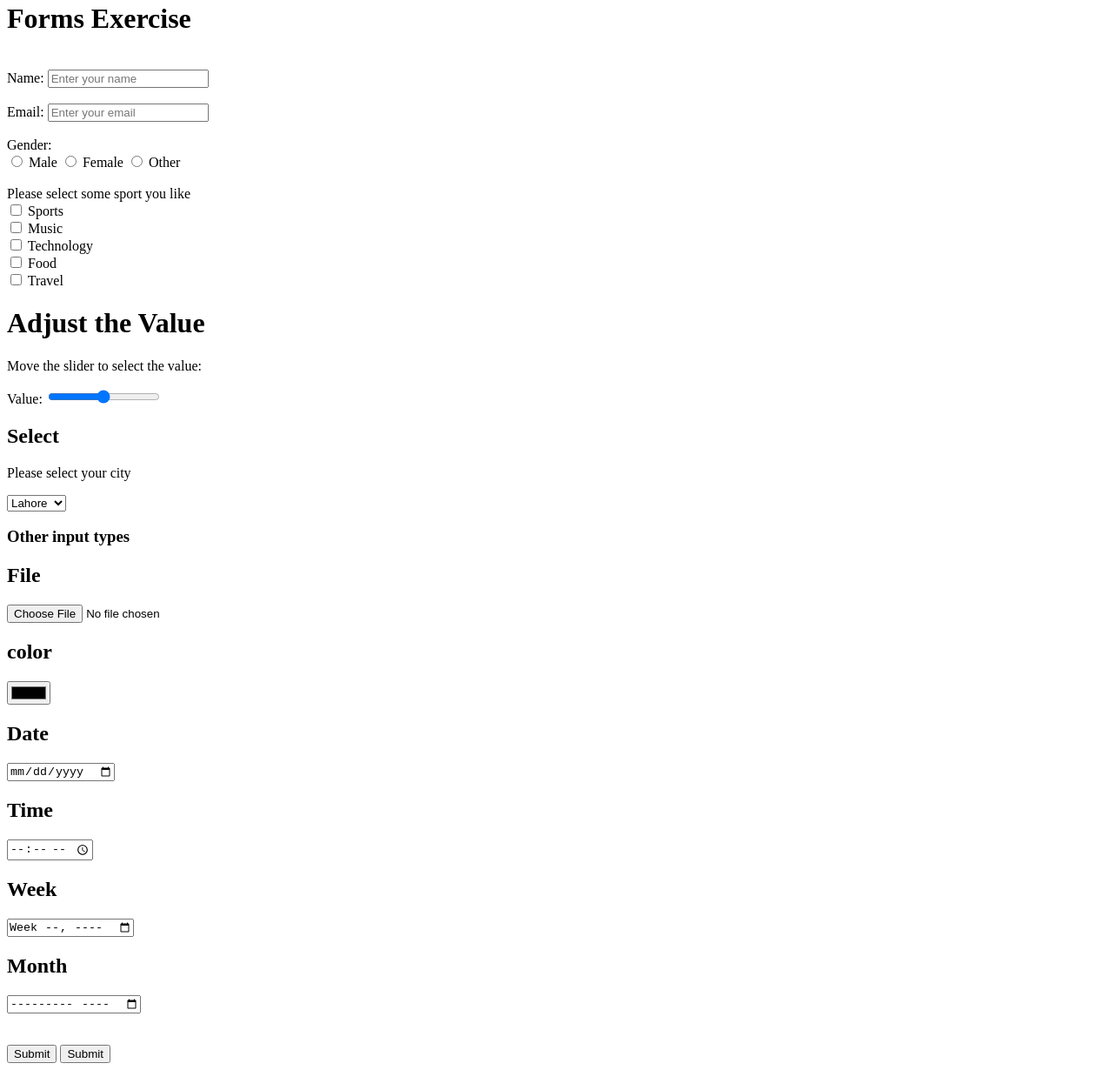
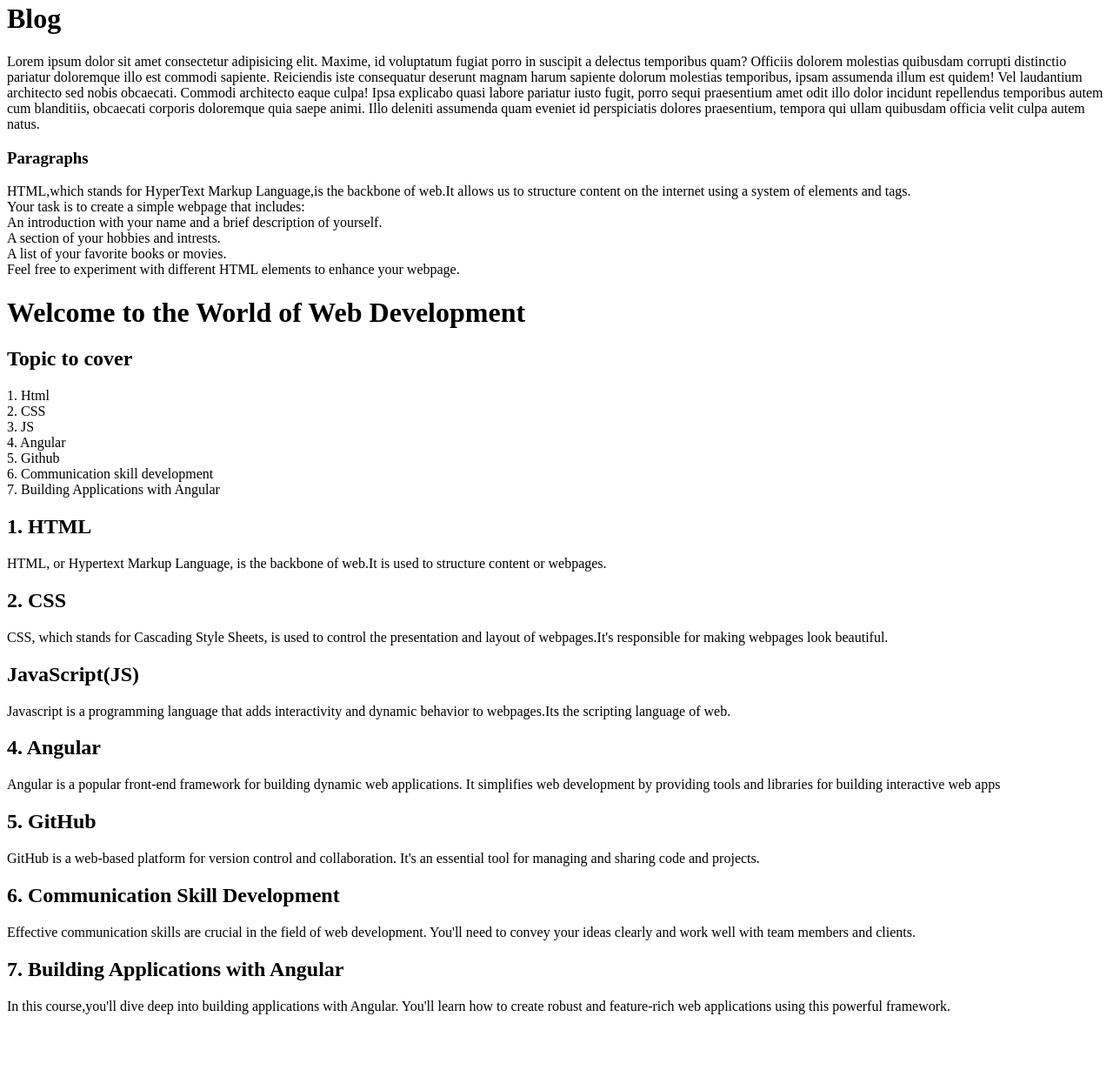
Before and after one commit to Zargham001/My-First-Report, a plain HTML site: page index.html in a window 1280 px wide. Shown: the part 18-1248 px from the top of the page at 87% size. After the commit the page ends 1200 px from the top, so only its background shows below. Drawn offline with Linux system fonts and the light colour scheme.

Commit message:
Add files via upload
day first

```diff
--- a/index.html
+++ b/index.html
@@ -3,91 +3,33 @@
 <head>
     <meta charset="UTF-8">
     <meta name="viewport" content="width=device-width, initial-scale=1.0">
-    <title>Document</title>
+    <title>Mean course day first</title>
 </head>
 <body>
-    <h1>Forms Exercise</h1>
-    <br>
-    <label for="">Name:</label>
-        <input type="text" id="name" placeholder="Enter your name">
-<br><br>
-<label for="">Email:</label>
-<input type="text" id="email" placeholder="Enter your email">
-<br><br>
-<label for="">Gender:</label>
-<div>
-    <input type="radio" name="Gender" id="Male">
-    <label for="Male">Male</label>
-    <input type="radio" name="Gender" id="Female">
-    <label for="Female">Female</label>
-    <input type="radio" name="Gender" id="Other">
-    <label for="Other">Other</label>
-</div>
-<br>
-<label for="">Please select some sport you like</label>
-<div>
-<input type="checkbox" name="intrest" id="Sports">
-<label for="">Sports</label>
-</div>
-<div>
-    <input type="checkbox" name="intrest" id="Music">
-    <label for="">Music</label>
-</div>
-<div>
-    <input type="checkbox" name="intrest" id="Technology">
-<label for="">Technology</label>
-</div>
-<div>
-    <input type="checkbox" name="intrest" id="Food">
-    <label for="">Food</label>
-</div>
-<div>
-    <input type="checkbox" name="intrest" id="Travel">
-    <label for="">Travel</label>
-</div>
-<h1>Adjust the Value</h1>
-<div>
-    <p>Move the slider to select the value:</p>
-</div>
-<div>
-    <label for="">Value:</label>
-    <input type="range" name="slider" id="slider" min="0" max="100">
-</div>
-<h2>Select</h2>
-<p>Please select your city</p>
-<select name="" id="">
-    <option value="Lahore">Lahore</option>
-    <option value="Karachi">Karachi</option>
-    <option value="Pindi">Pindi</option>
-    <option value="Gujrat">Gujrat</option>
-</select>
-<h3>Other input types</h3>
-<div>
-    <h2>File</h2>
-    <input type="File">
-</div>
-<div>
-    <h2>color</h2>
-    <input type="Color">
-</div>
-<div>
-    <h2>Date</h2>
-    <input type="date">
-</div>
-<div>
-<h2>Time</h2>
-<input type="Time">
-</div>
-<div>
-    <h2>Week</h2>
-    <input type="Week">
-</div>
-<div>
-    <h2>Month</h2>
-    <input type="Month">
-</div>
-<br><br>
-<button>Submit</button>
-<button>Submit</button>
+  <h1>Blog</h1>
+  <p>Lorem ipsum dolor sit amet consectetur adipisicing elit. Maxime, id voluptatum fugiat porro in suscipit a delectus temporibus quam? Officiis dolorem molestias quibusdam corrupti distinctio pariatur doloremque illo est commodi sapiente. Reiciendis iste consequatur deserunt magnam harum sapiente dolorum molestias temporibus, ipsam assumenda illum est quidem! Vel laudantium architecto sed nobis obcaecati. Commodi architecto eaque culpa! Ipsa explicabo quasi labore pariatur iusto fugit, porro sequi praesentium amet odit illo dolor incidunt repellendus temporibus autem cum blanditiis, obcaecati corporis doloremque quia saepe animi. Illo deleniti assumenda quam eveniet id perspiciatis dolores praesentium, tempora qui ullam quibusdam officia velit culpa autem natus.</p>
+  <h3>Paragraphs</h3>
+  <p>HTML,which stands for HyperText Markup Language,is the backbone of web.It allows us to structure content on the internet using a system of elements and tags. <br> Your task is to create a simple webpage that includes: <br> An introduction with your name and a brief description of yourself. <br> A section of your hobbies and intrests. <br> A list of your favorite books or movies. <br> Feel free to experiment with different HTML elements to enhance your webpage.
+  </p>
+
+  <h1>Welcome to the World of Web Development</h1>
+  <h2>Topic to cover</h2>
+
+  <P>1. Html <br>2. CSS <br>3. JS <br>4. Angular <br>5. Github <br>6. Communication skill development <br>7. Building Applications with Angular
+  </P>
+<h2>1. HTML</h2>
+<p>HTML, or Hypertext Markup Language, is the backbone of web.It is used to structure content or webpages.</p>
+<h2>2. CSS</h2>
+<P>CSS, which stands for Cascading Style Sheets, is used to control the presentation and layout of webpages.It's responsible for making webpages look beautiful.</P>
+<h2>JavaScript(JS)</h2>
+<P>Javascript is a programming language that adds interactivity and dynamic behavior to webpages.Its the scripting language of web.</P>
+<h2>4. Angular</h2>
+<p>Angular is a popular front-end framework for building dynamic web applications. It simplifies web development by providing tools and libraries for building interactive web apps</p>
+<h2>5. GitHub</h2>
+<p>GitHub is a web-based platform for version control and collaboration. It's an essential tool for managing and sharing code and projects.</p>
+<h2>6. Communication Skill Development</h2>
+<p>Effective communication skills are crucial in the field of web development. You'll need to convey your ideas clearly and work well with team members and clients.</p>
+<h2>7. Building Applications with Angular</h2>
+<p>In this course,you'll dive deep into building applications with Angular. You'll learn how to create robust and feature-rich web applications using this powerful framework.</p>
 </body>
 </html>
```
